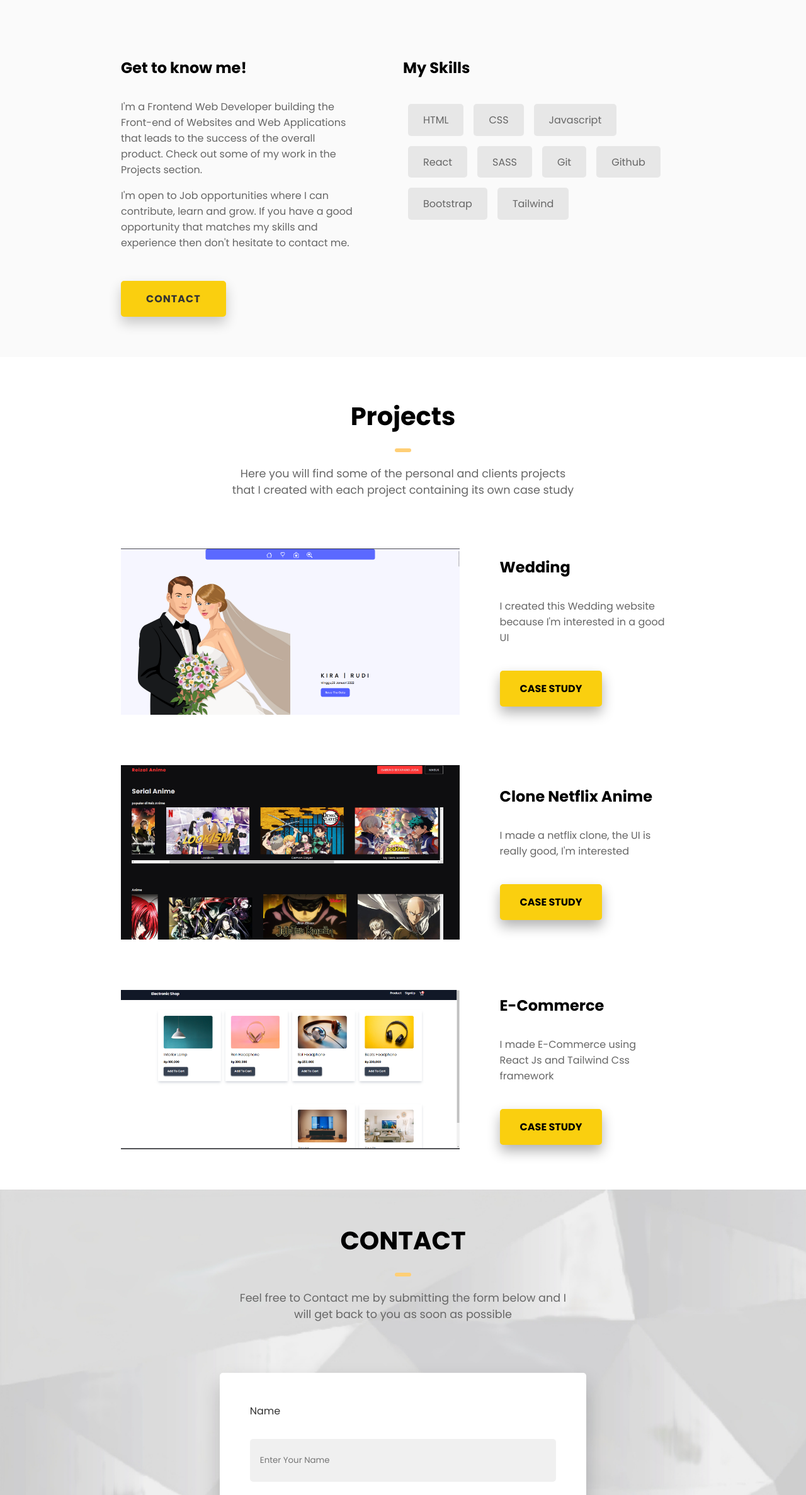
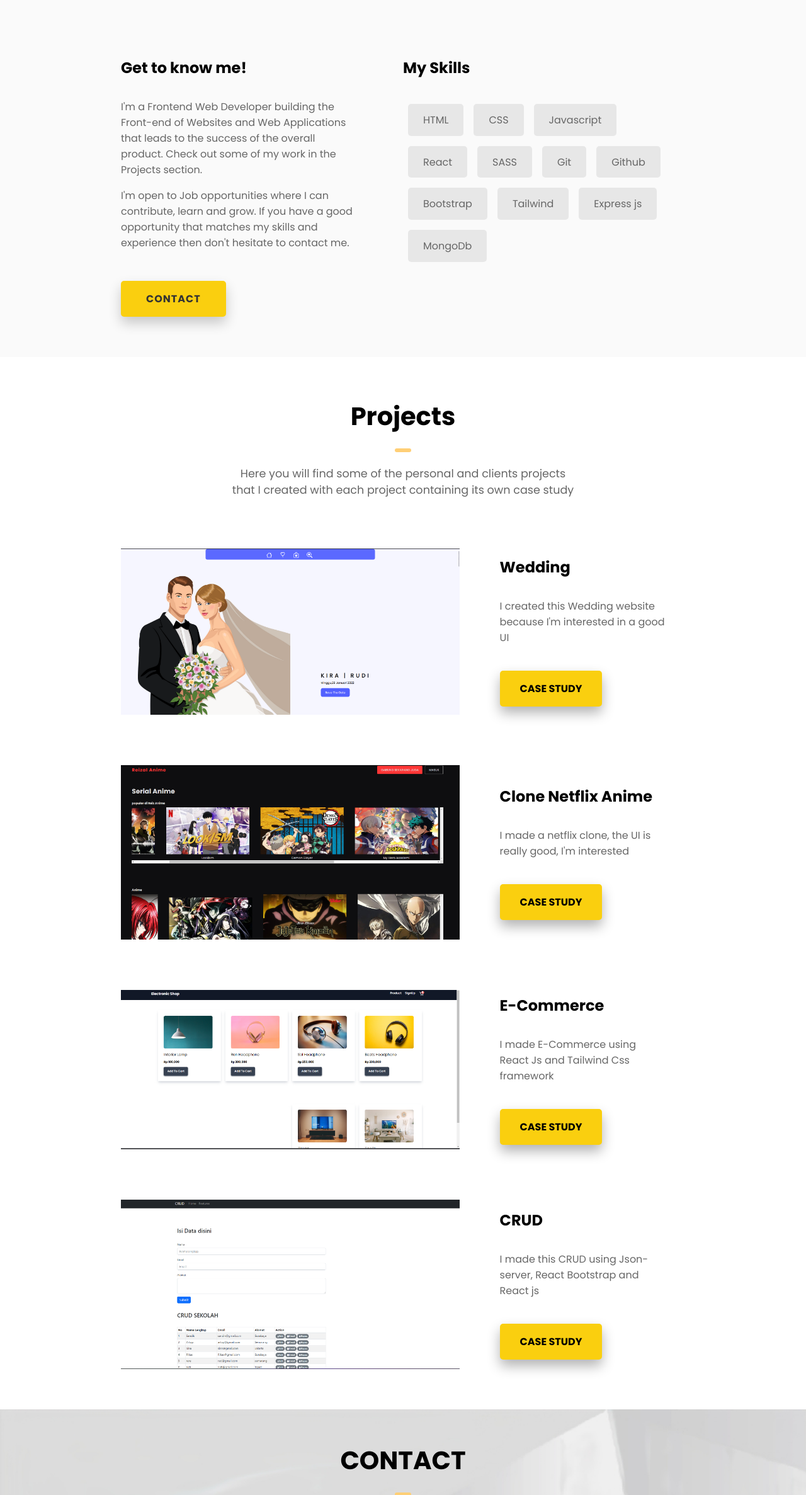
Before and after one commit to ReizalPambuko/Portofolio-news, a React (Create React App) app: page / in a window 1280 px wide. Shown: the part 1149-3523 px from the top of the page at 63% size. Built offline with nearby package versions, Linux system fonts and the light colour scheme.

Commit message:
menambahkan project dan skill

```diff
--- a/src/component/about/About.jsx
+++ b/src/component/about/About.jsx
@@ -43,6 +43,8 @@ const About = () => {
               <p className="skills__skill">Github</p>
               <p className="skills__skill">Bootstrap</p>
               <p className="skills__skill">Tailwind</p>
+              <p className="skills__skill">Express js</p>
+              <p className="skills__skill">MongoDb</p>
             </div>
           </div>
         </div>
--- a/src/component/projects/Projects.jsx
+++ b/src/component/projects/Projects.jsx
@@ -1,6 +1,6 @@
 import React from "react";
 import "./projects.css";
-import IMG1 from "../../assets/projects1.jpeg";
+import IMG1 from "../../assets/crud.png";
 import IMG3 from "../../assets/wedding.png";
 import IMG4 from "../../assets/netflix.png";
 import IMG5 from "../../assets/cart.png";
@@ -49,6 +49,18 @@ const Project = () => {
             </a>
           </div>
         </article>
+        <article className="projects__item">
+          <img src={IMG1} alt="" />
+          <div className="content__teks">
+            <h3>CRUD</h3>
+            <p>
+              I made this CRUD using Json-server, React Bootstrap and React js
+            </p>
+            <a href="#" className="btn">
+              CASE STUDY
+            </a>
+          </div>
+        </article>
       </div>
     </section>
   );
```
Also changed, not shown: src/assets/crud.png (added).
